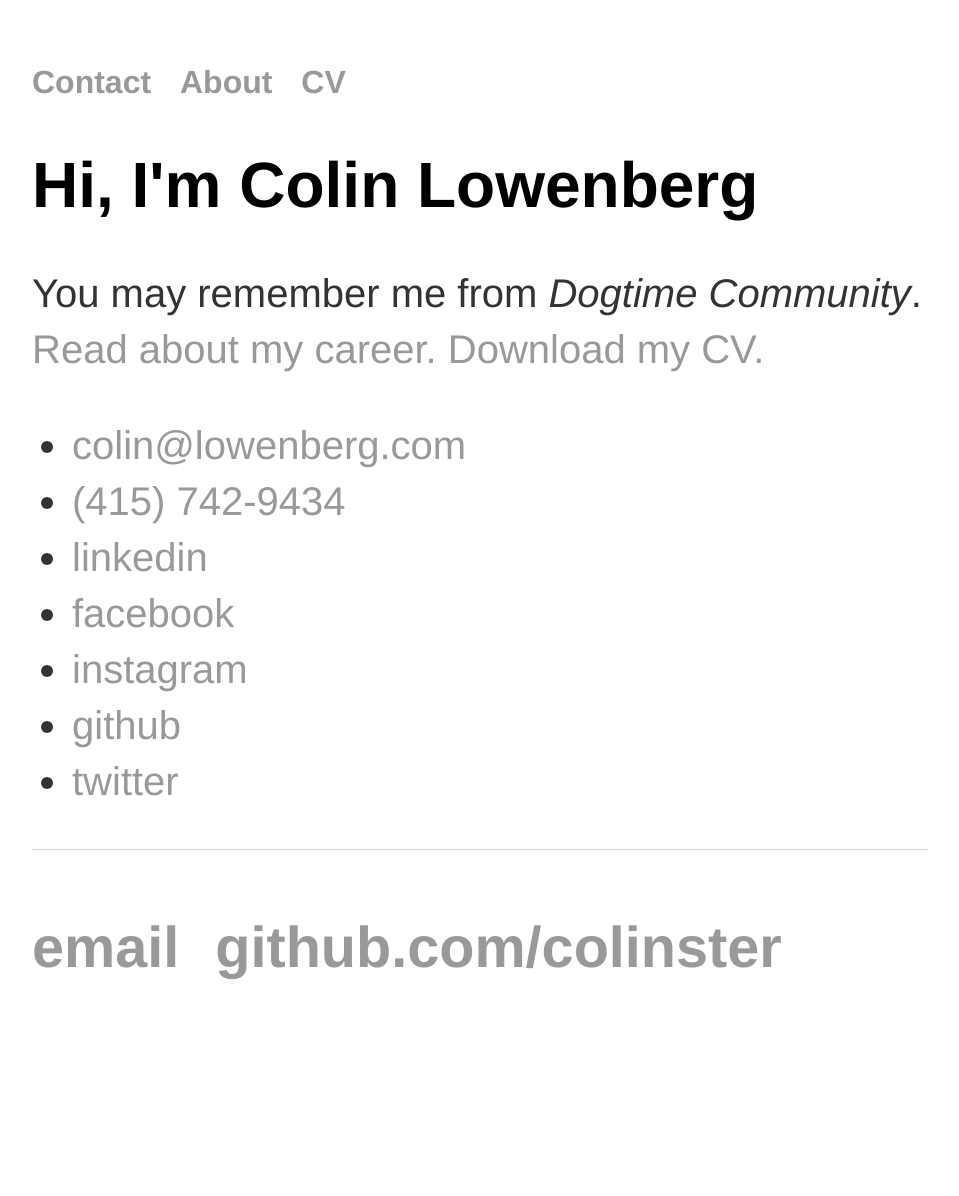
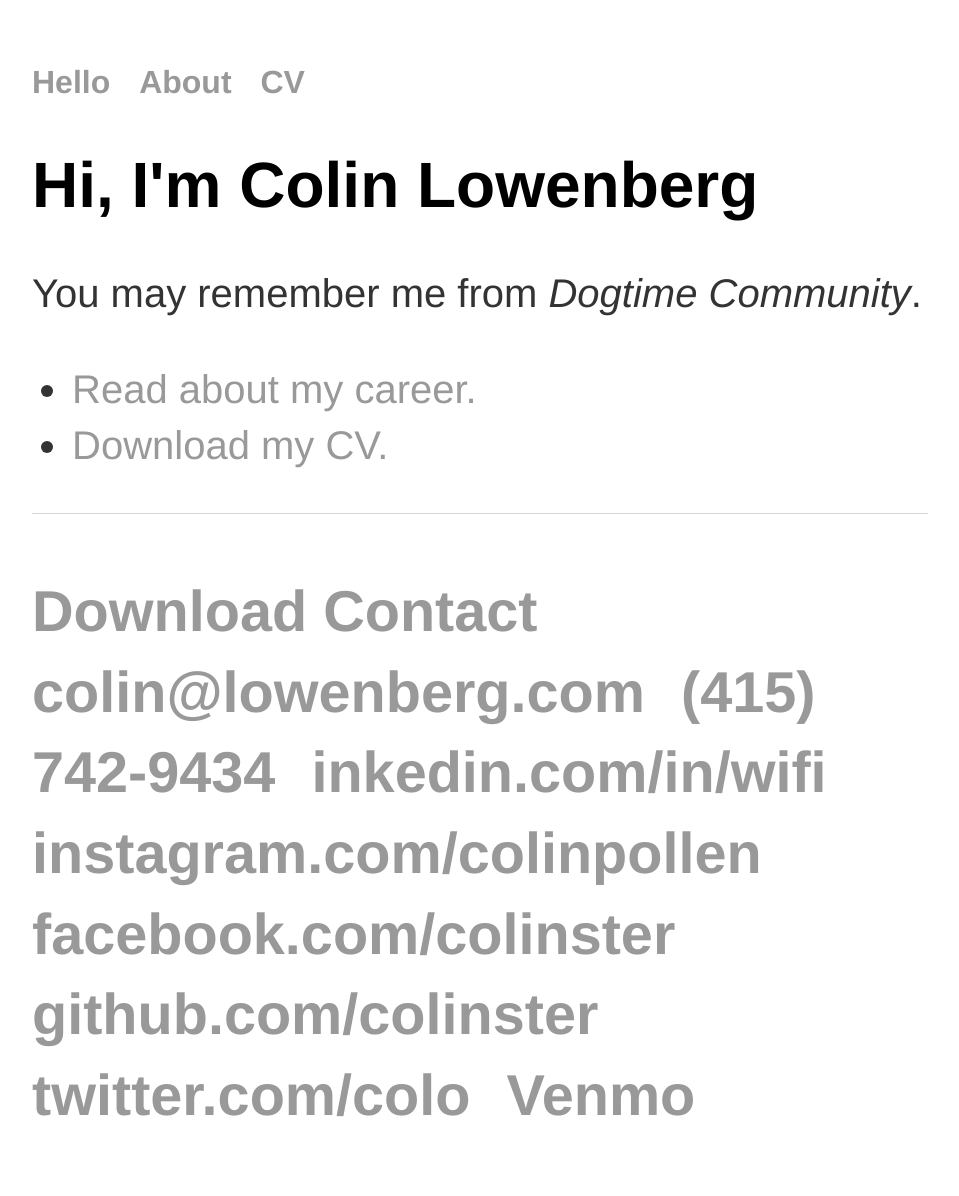
Before and after one commit to colinlowenberg/colinster.github.io, a Jekyll site: the page built from index.html, in a window 1280 px wide. Shown: the whole page, without its empty margins (160-1119 px from the left). Built offline with Jekyll 4.4.1, drawn with Linux system fonts in a browser that asks for light colours; before the commit the page ends 1048 px from its top, so only the background shows below that.

Commit message:
Add contact to footer

```diff
--- a/_layouts/default.html
+++ b/_layouts/default.html
@@ -11,7 +11,7 @@
   <body>
     <nav>
 <ul>
-<li><a href="/">Contact</a></li>
+<li><a href="/">Hello</a></li>
 <li><a href="/about">About</a></li>
 <li><a href="/cv">CV</a></li>
 </ul>
@@ -24,8 +24,15 @@
 
   <footer>
    <ul>
-   <li><a href="mailto:colin@lowenberg.com">email</a></li>
-   <li><a href="https://github.com/colinster">github.com/colinster</a></li>
+    <li><a href="/Colin Lowenberg.vcf">Download Contact</a></li>
+   <li><span class="obfuscate"><a href="mailto:colin@lowenberg.com">colin@lowenberg.com</a></span></li>
+   <li><a href="tel:+1-415-742-9434">(415) 742-9434</a></li>
+   <li><a href="https://www.linkedin.com/in/wifi/">inkedin.com/in/wifi</a></li>
+   <li><a href="http://instagram.com/colinpollen">instagram.com/colinpollen</a></li>
+   <li><a href="https://www.facebook.com/colinster/">facebook.com/colinster</a></li>
+   <li><a href="http://github.com/colinster">github.com/colinster</a></li>
+   <li><a href="https://twitter.com/colo">twitter.com/colo</a></li>
+   <li><a href="https://venmo.com/code?user_id=1072628806713344936">Venmo</a></li>
    </ul>
   </footer>
   </body>
--- a/index.html
+++ b/index.html
@@ -5,14 +5,9 @@ title: Colin Lowenberg, WiFi Guy
 
 		<div class="blurb">
 			<h1>Hi, I'm Colin Lowenberg</h1>
-			<p>You may remember me from <em>Dogtime Community</em>. <a href="/about">Read about my career.</a> <a href="/cv">Download my CV. </a> </p>
+			<p>You may remember me from <em>Dogtime Community</em>.   </p>
 			<ul class="contacts">
-				<li><span class="obfuscate"><a href="mailto:colin@lowenberg.com">colin@lowenberg.com</a></span></li>
-				<li><a href="tel:+1-415-742-9434">(415) 742-9434</a></li>
-				<li><a href="https://www.linkedin.com/in/wifi/">linkedin</a></li>
-				<li><a href="https://www.facebook.com/colinster/">facebook</a></li>
-				<li><a href="http://instagram.com/colinpollen">instagram</a></li>
-				<li><a href="http://github.com/colinster">github</a></li>
-				<li><a href="https://twitter.com/colo">twitter</a></li>
+				<li><a href="/about">Read about my career.</a></li>
+				<li><a href="/cv">Download my CV.</a></li>
 				</ul>
 		</div>
```
Also changed, not shown: 2 other files.
